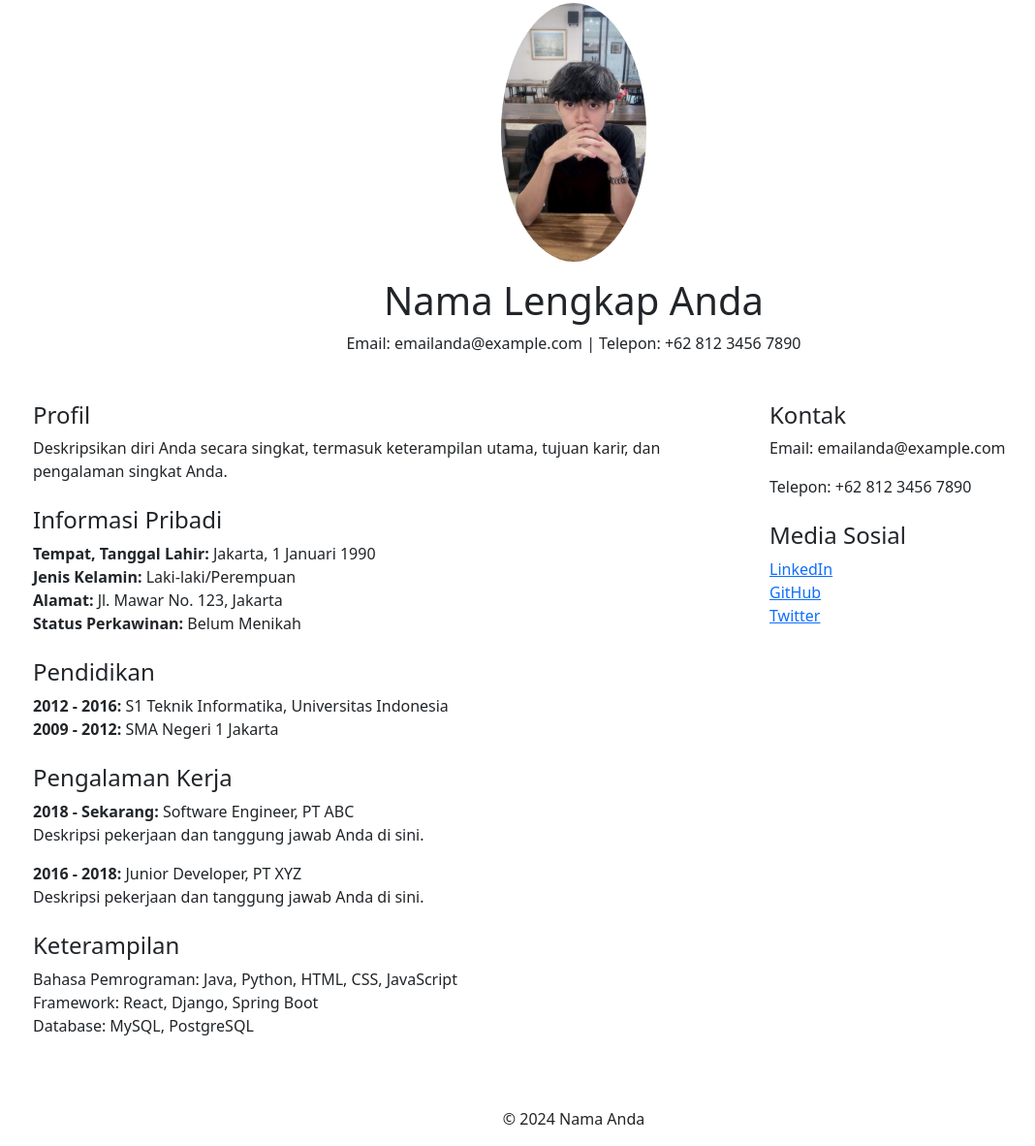
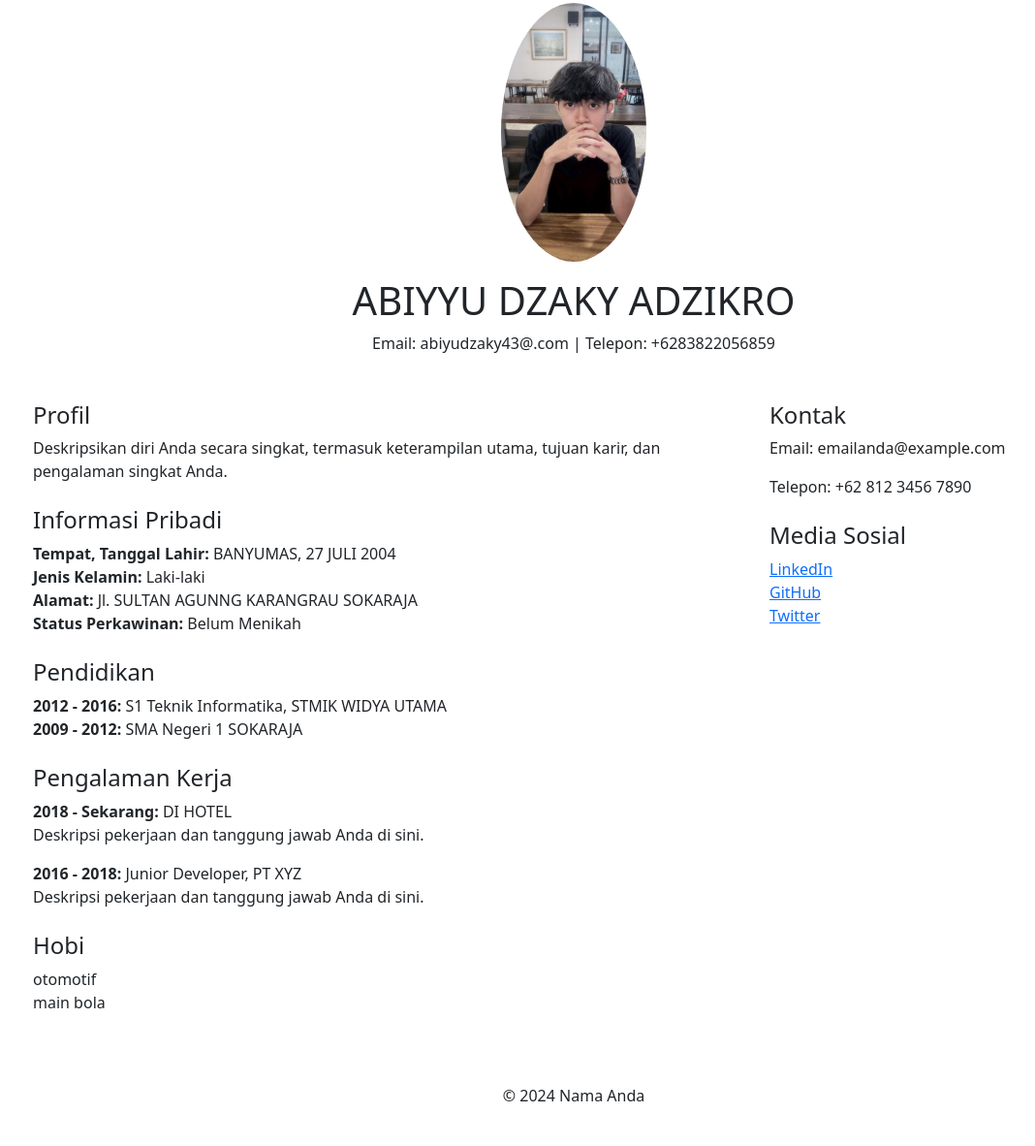
Before and after one commit to Abiyyu-dzaky23/biodata, a plain HTML site: page index.html in a window 1280 px wide. Shown: the part 45-1227 px from the top of the page at 97% size, without its empty margins (48-1116 px from the left). After the commit the page ends 1203 px from the top, so only its background shows below. Drawn offline with nearby package versions, Linux system fonts and the light colour scheme; files whose address does not match are found by name.

Commit message:
Update index.html dari web
update dari web

```diff
--- a/index.html
+++ b/index.html
@@ -3,7 +3,7 @@
 <head>
     <meta charset="UTF-8">
     <meta name="viewport" content="width=device-width, initial-scale=1.0">
-    <title>Biodata - Nama Anda</title>
+    <title>Biodata - ABIYYU DZAKY ADZIKRO</title>
     <link href="https://cdn.jsdelivr.net/npm/bootstrap@5.3.0/dist/css/bootstrap.min.css" rel="stylesheet">
     <link rel="stylesheet" href="style.css">
 </head>
@@ -12,8 +12,8 @@
         <div class="text-center mb-5">
             <!-- Foto Profil -->
             <img src="img/foto.jpg" alt="Foto Profil" class="rounded-circle" width="150">
-            <h1 class="mt-3">Nama Lengkap Anda</h1>
-            <p>Email: emailanda@example.com | Telepon: +62 812 3456 7890</p>
+            <h1 class="mt-3">ABIYYU DZAKY ADZIKRO</h1>
+            <p>Email: abiyudzaky43@.com | Telepon: +6283822056859</p>
         </div>
 
         <div class="row">
@@ -28,9 +28,9 @@
                 <section class="personal-info mb-4">
                     <h2 class="h4">Informasi Pribadi</h2>
                     <ul class="list-unstyled">
-                        <li><strong>Tempat, Tanggal Lahir:</strong> Jakarta, 1 Januari 1990</li>
-                        <li><strong>Jenis Kelamin:</strong> Laki-laki/Perempuan</li>
-                        <li><strong>Alamat:</strong> Jl. Mawar No. 123, Jakarta</li>
+                        <li><strong>Tempat, Tanggal Lahir:</strong> BANYUMAS, 27 JULI 2004</li>
+                        <li><strong>Jenis Kelamin:</strong> Laki-laki</li>
+                        <li><strong>Alamat:</strong> Jl. SULTAN AGUNNG KARANGRAU SOKARAJA</li>
                         <li><strong>Status Perkawinan:</strong> Belum Menikah</li>
                     </ul>
                 </section>
@@ -39,8 +39,8 @@
                 <section class="education mb-4">
                     <h2 class="h4">Pendidikan</h2>
                     <ul class="list-unstyled">
-                        <li><strong>2012 - 2016:</strong> S1 Teknik Informatika, Universitas Indonesia</li>
-                        <li><strong>2009 - 2012:</strong> SMA Negeri 1 Jakarta</li>
+                        <li><strong>2012 - 2016:</strong> S1 Teknik Informatika, STMIK WIDYA UTAMA</li>
+                        <li><strong>2009 - 2012:</strong> SMA Negeri 1 SOKARAJA</li>
                     </ul>
                 </section>
 
@@ -49,7 +49,7 @@
                     <h2 class="h4">Pengalaman Kerja</h2>
                     <ul class="list-unstyled">
                         <li>
-                            <strong>2018 - Sekarang:</strong> Software Engineer, PT ABC
+                            <strong>2018 - Sekarang:</strong> DI HOTEL
                             <p>Deskripsi pekerjaan dan tanggung jawab Anda di sini.</p>
                         </li>
                         <li>
@@ -61,11 +61,11 @@
 
                 <!-- Keterampilan -->
                 <section class="skills mb-4">
-                    <h2 class="h4">Keterampilan</h2>
+                    <h2 class="h4">Hobi</h2>
                     <ul class="list-unstyled">
-                        <li>Bahasa Pemrograman: Java, Python, HTML, CSS, JavaScript</li>
-                        <li>Framework: React, Django, Spring Boot</li>
-                        <li>Database: MySQL, PostgreSQL</li>
+                        <li>otomotif</li>
+                        <li>main bola</li>
+
                     </ul>
                 </section>
             </div>
```
